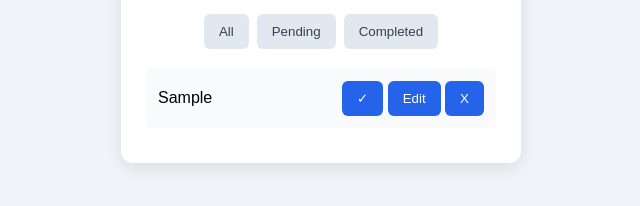
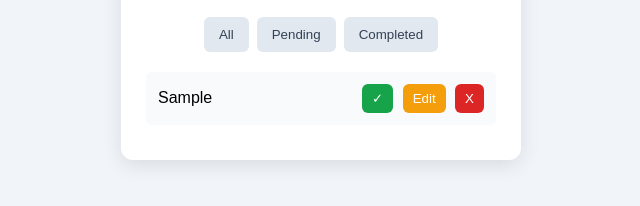
Before and after one commit to BhargavSankhat007/OIBSIP, a plain HTML site: page WebDev-L2-ToDoApp/index.html in a window 1280 px wide. Both pictures are taken after typing "Sample" into the empty fields and a click on the button "Add". Shown: the part 386-592 px from the top of the page, without its empty margins (319-959 px from the left). Drawn offline with Linux system fonts and the light colour scheme.

Commit message:
Add Documentaion

```diff
--- a/WebDev-L2-ToDoApp/style.css
+++ b/WebDev-L2-ToDoApp/style.css
@@ -1,4 +1,3 @@
-
 * {
   margin: 0;
   padding: 0;
@@ -19,7 +18,7 @@ body {
   width: 400px;
   padding: 25px;
   border-radius: 12px;
-    box-shadow: 0 5px 20px rgba(0,0,0,0.1);
+  box-shadow: 0 5px 20px rgba(0, 0, 0, 0.1);
 }
 
 h1 {
@@ -83,6 +82,36 @@ button:hover {
   justify-content: space-between;
   align-items: center;
 }
+#taskList li span {
+  flex: 1;
+  word-break: break-word;
+}
+
+#taskList li button {
+  margin-left: 5px;
+  padding: 7px 10px;
+}
+
+#taskList li button:first-child {
+  background: #16a34a;
+}
+
+#taskList li button:nth-child(2) {
+  background: #f59e0b;
+}
+
+#taskList li button:last-child {
+  background: #dc2626;
+}
+
+#taskList li button:hover {
+  opacity: 0.8;
+}
+
+input:focucs {
+  border-color: #2563eb;
+  box-shadow: 0 0 4px rgba(37, 99, 235, 0.3);
+}
 
 @media (max-width: 450px) {
   .todo-container {
```
Also changed, not shown: 1 other file. Lines whose indentation alone changed are shown as unchanged.
